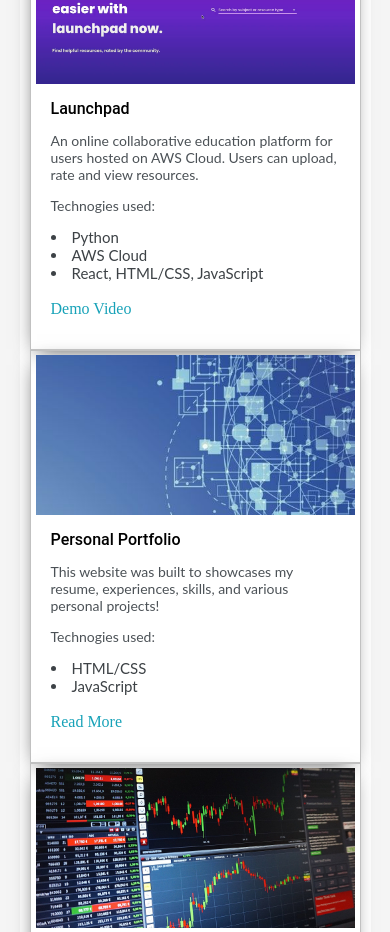
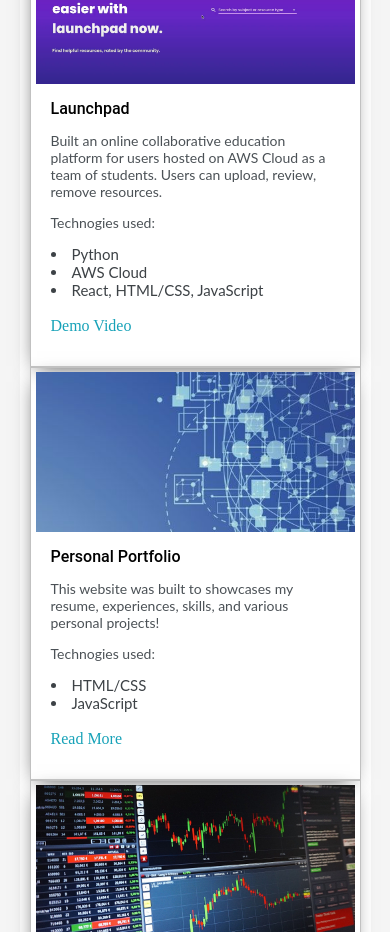
Before and after one commit to andrewjp6710/andrewsportfolio, a plain HTML site: page index.html in a window 390 px wide. Shown: the part 2520-3452 px from the top of the page. Drawn offline with Linux system fonts and the light colour scheme.

Commit message:
No major changes on website - draft before working on new projects

```diff
--- a/default.css
+++ b/default.css
@@ -496,9 +496,6 @@ h6 { font-size: 16px;}
 		justify-content: center;
 	}
 
-	.wrapper{
-
-	}
 }
 
 @media screen and (max-width: 400px){
@@ -514,10 +511,6 @@ h6 { font-size: 16px;}
 
 	}
 
-	.wrapper{
-
-	}
-
 }
 
 ::-moz-selection {
--- a/index.html
+++ b/index.html
@@ -117,14 +117,14 @@
 						<img class="thumbnail" src="images/launchpad.png">
 						<div class="post-preview">
 							<h6 class="post-title">Launchpad</h6>
-							<p class="post-intro">An online collaborative education platform for users hosted on AWS Cloud. Users can upload, rate and view resources.</p>
+							<p class="post-intro">Built an online collaborative education platform for users hosted on AWS Cloud as a team of students. Users can upload, review, remove resources.</p>
 
 							<p class ="post-intro"> Technogies used:</p>
 							<li>Python</li>
 							<li>AWS Cloud</li>
 							<li>React, HTML/CSS, JavaScript</li>
 							<br>
-							<a href="post.html" target = "_blank">Demo Video</a>
+							<a target="_blank" href="https://www.youtube.com/watch?v=ET0c--dvdjQ">Demo Video</a>
 						</div>
 					</div>
 				</div>
```
